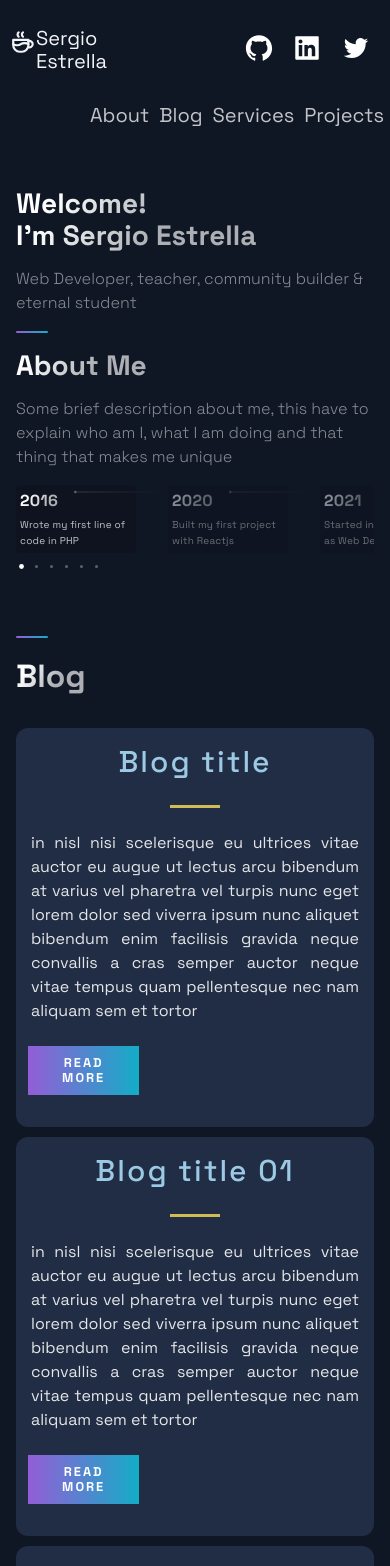
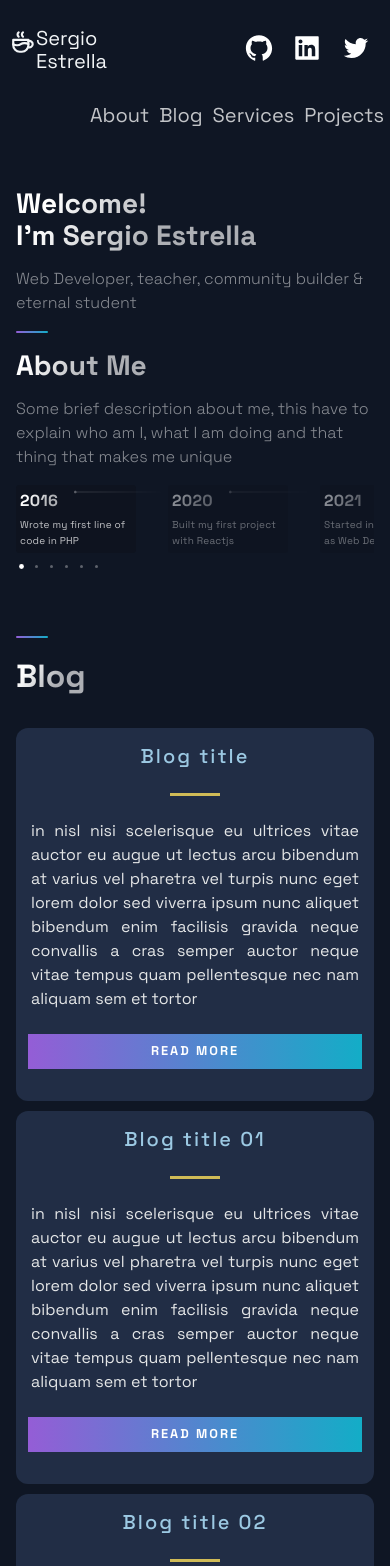
Before and after one commit to Djkde01/portfolio-next, a Next.js app: page / in a window 390 px wide. Shown: the top 1566 px of the page. Built offline with nearby package versions, Linux system fonts and the light colour scheme.

Commit message:
styles(Responsive blog card)

```diff
--- a/src/components/Blog/Blog.js
+++ b/src/components/Blog/Blog.js
@@ -22,7 +22,7 @@ const Blog = () => (
       {BlogData.map(({ id, title, slug, description }) => (
         <BlogCard key={id}>
           <TitleContent>
-            <HeaderThree isTitle>{title}</HeaderThree>
+            <HeaderThree>{title}</HeaderThree>
             <Hr />
           </TitleContent>
           <CardInfo nopadding>{description}</CardInfo>
--- a/src/components/Blog/BlogStyles.js
+++ b/src/components/Blog/BlogStyles.js
@@ -42,6 +42,7 @@ export const BlogLinks = styled.div`
 
 export const BlogButton = styled.a`
   border: medium none;
+  grid-area: 1 / 2 / 2 / 3;
   position: relative;
   padding: 10px 20px;
   background: linear-gradient(270deg, #13adc7 0%, #945dd6 100%);
@@ -52,6 +53,10 @@ export const BlogButton = styled.a`
   font-size: 0.8em;
   text-align: center;
   z-index: 1;
+
+  @media ${(props) => props.theme.breakpoints.md} {
+    grid-area: 1/1/2/4;
+  }
 
   &::before {
     content: "";
```
